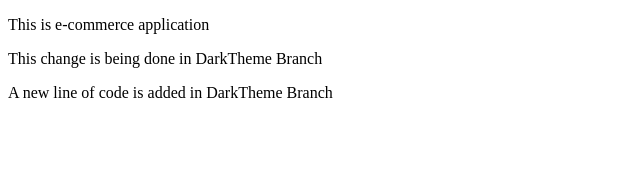
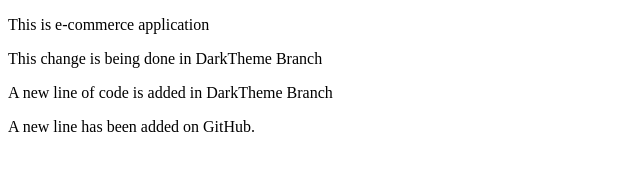
Before and after one commit to Prashant-Kumar-321/localRepo, a plain HTML site: page index.html in a window 1280 px wide. Shown: the whole page, without its empty margins (0-640 px from the left). Drawn offline with Linux system fonts and the light colour scheme.

Commit message:
A new line has been added on gitHub

```diff
--- a/index.html
+++ b/index.html
@@ -10,5 +10,7 @@
 
   <p>This change is being done in DarkTheme Branch</p>
   <P>A new line of code is added in DarkTheme Branch</P>
+
+  <p>A new line has been added on GitHub. </p>
 </body>
 </html>
```
